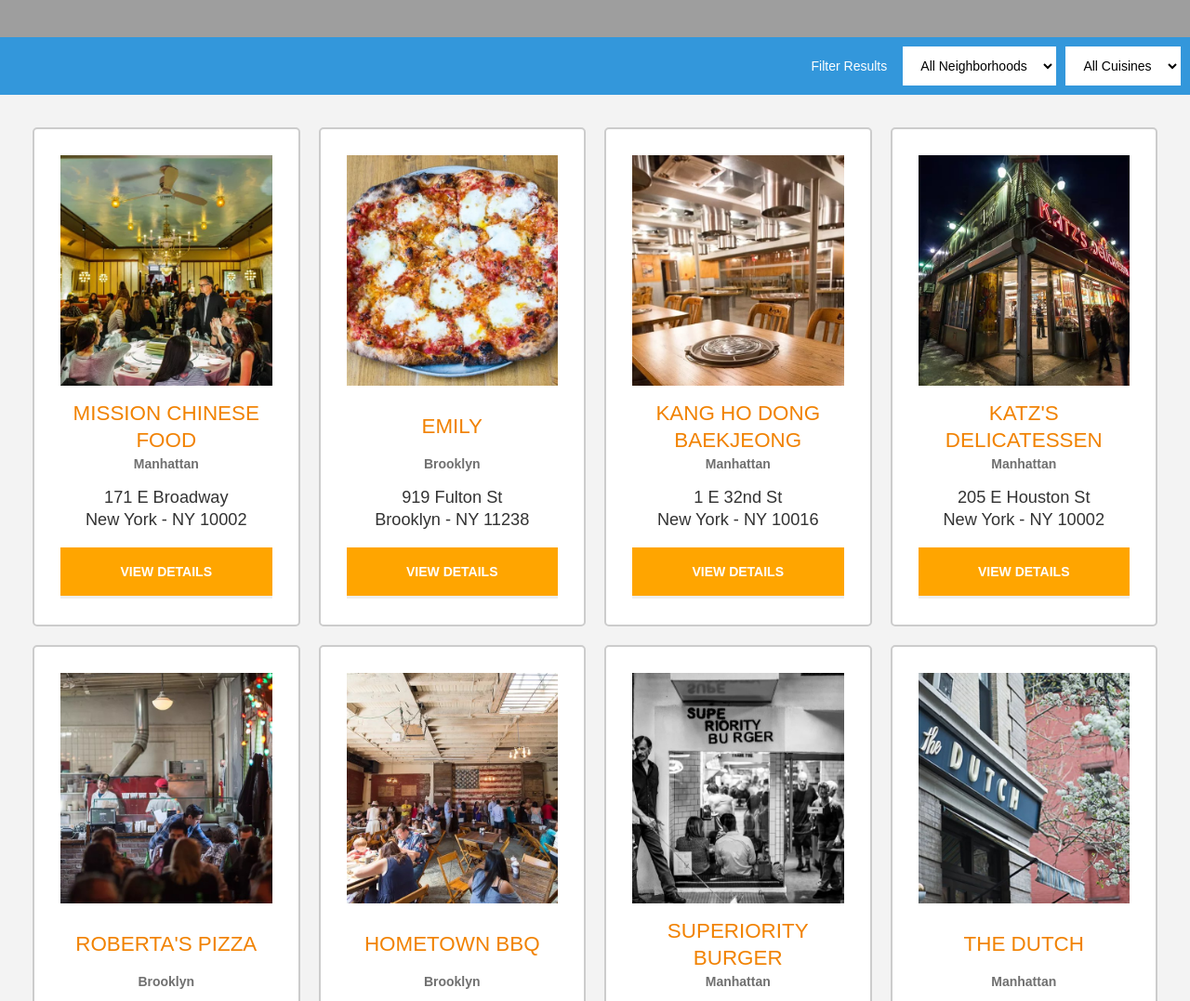
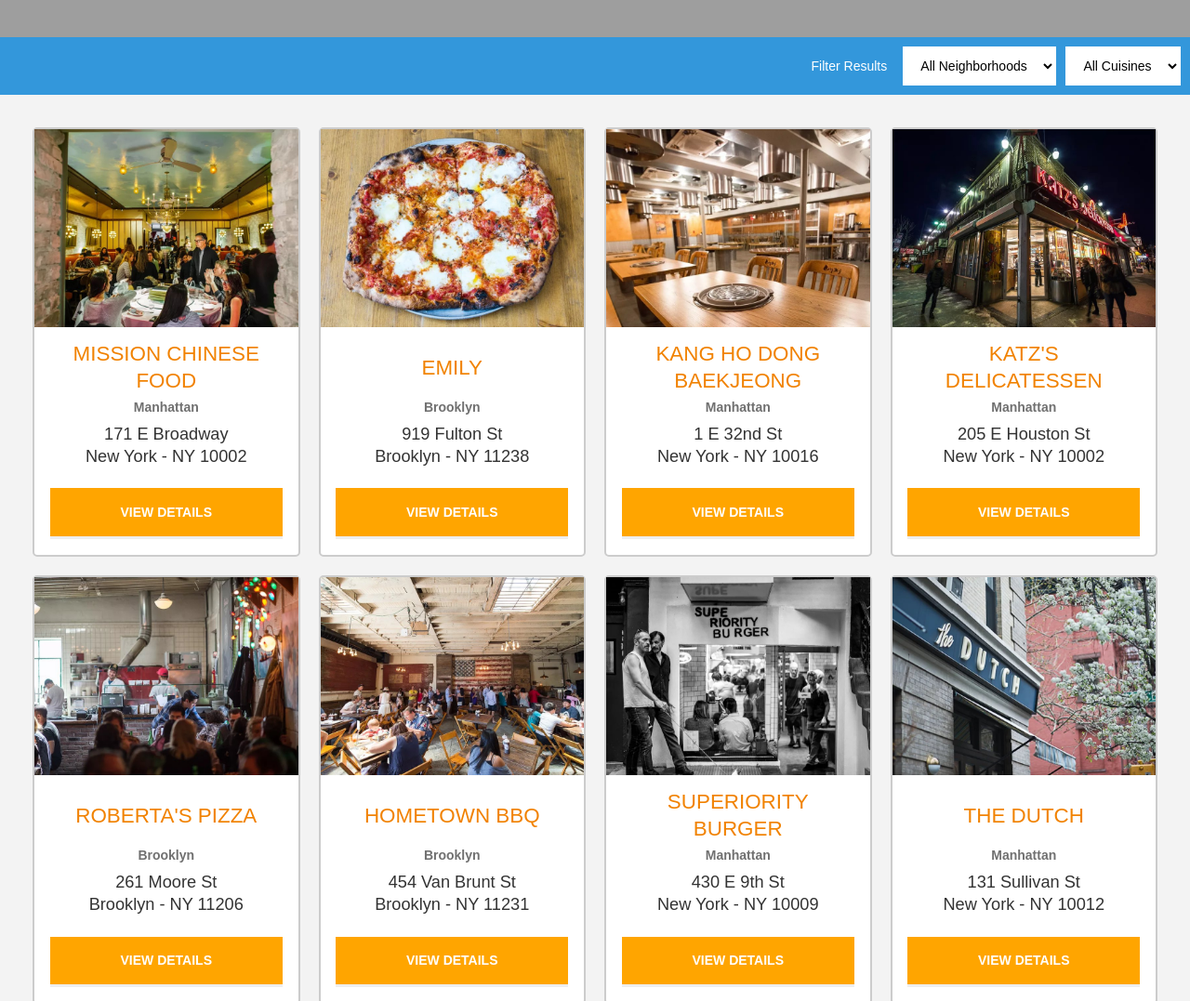
Before and after one commit to nesalme/mws-nanodegree-stage-1, a plain HTML site: page index.html in a window 1280 px wide. Shown: the part 440-1517 px from the top of the page at 93% size. Drawn offline with Linux system fonts and the light colour scheme; some packages are replaced by stand-ins of ours; grey boxes are pictures that could not be loaded.

Commit message:
style: fix restaurant cards layout on restaurants listing

```diff
--- a/css/styles.css
+++ b/css/styles.css
@@ -179,7 +179,7 @@
   border: 2px solid #ccc;
   border-radius: 5px;
   min-height: 100%;
-  padding: 0 2em 1.2em;
+  padding: 0 0 1.2em;
   text-align: left;
 
   display: flex;
@@ -191,8 +191,7 @@
 .restaurant__img {
   background-color: #ccc;
   display: block;
-  max-width: 100%;
-  min-height: 248px;
+  width: 100%;
   object-fit: cover;
 }
 
@@ -202,7 +201,7 @@
   font-weight: 200;
   letter-spacing: 0;
   line-height: 1.3;
-  margin: 0.8em 0 0.2em;
+  margin: 0.8em 2em 0.2em;
   text-transform: uppercase;
   text-align: center;
 
@@ -214,19 +213,19 @@
 .restaurant__neighborhood,
 .restaurant__address {
   text-align: center;
-  margin: 0;
+  margin: 0 2em;
 }
 
 .restaurant__neighborhood {
   font-size: 0.9em;
   font-weight: 600;
   color: rgba(51, 51, 51, 0.7);
-  margin-bottom: 0.2em;
+  margin: 0 2em 0.2em;
 }
 
 .restaurant__address {
   font-weight: 200;
-  margin-bottom: 1.2em;
+  margin: 0 2em 1.2em;
 }
 
 .restaurant__more {
@@ -236,7 +235,7 @@
   display: inline-block;
   font-size: 0.9em;
   font-weight: 600;
-  margin: auto 0 0;
+  margin: auto 2em 0;
   padding: 1.1em;
   text-align: center;
   text-decoration: none;
@@ -570,20 +569,25 @@
 
   /* ======= RESTAURANTS LISTING ======= */
   .restaurant__card {
-    padding: 2em;
+    padding: 0 0 1.2em;
   }
 
   .restaurant__name {
     min-height: 2.7em;
-    margin: 0.6em 0 0;
+    margin: 0.6em 1.2em 0;
   }
 
   .restaurant__neighborhood {
     min-height: 2em;
+    margin: 0.2em 1.2em 0;
   }
 
   .restaurant__address {
-    margin-bottom: 1em;
+    margin: 0 1.2em 1.2em;
+  }
+
+  .restaurant__more {
+    margin: 0 1.2em;
   }
 }
 
```
